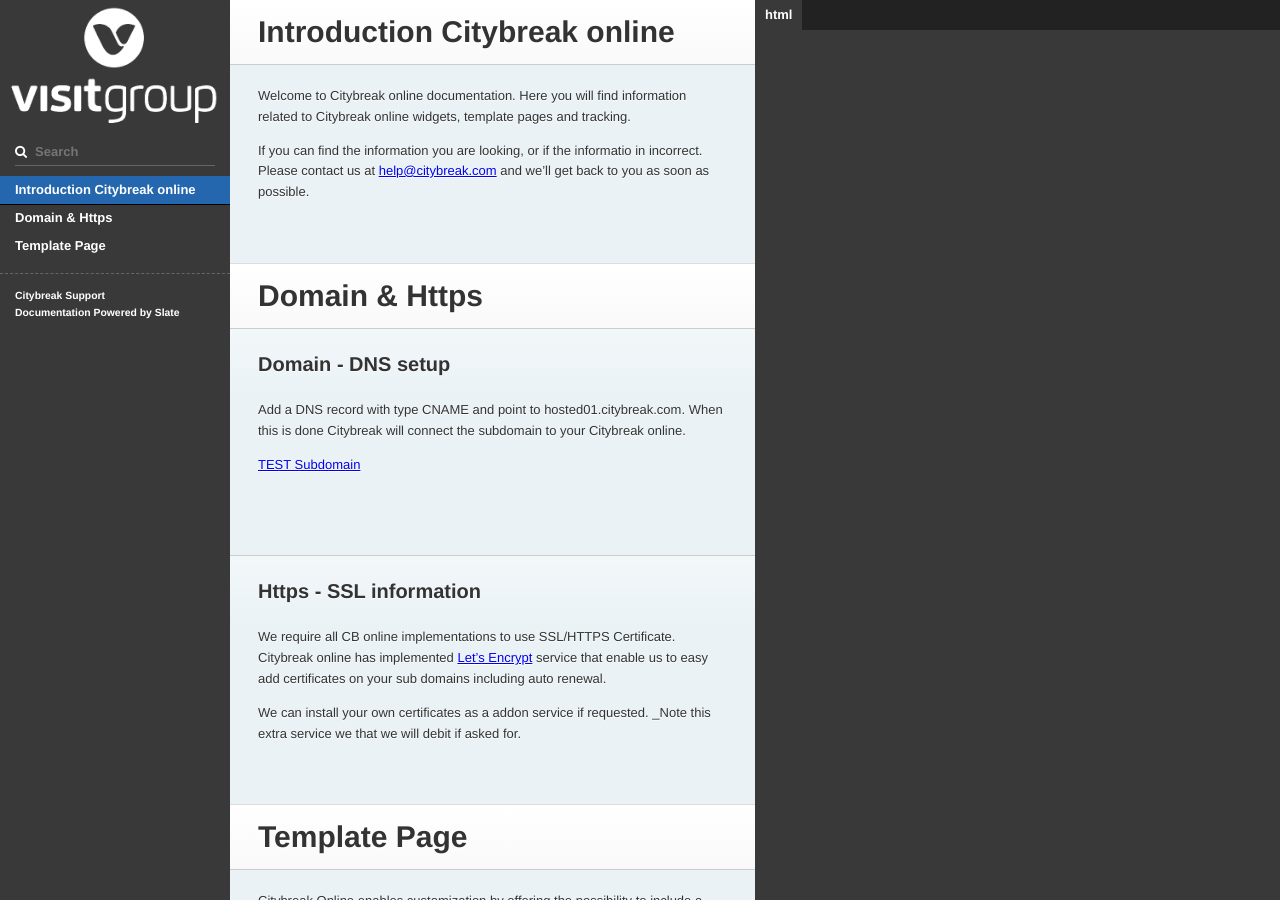
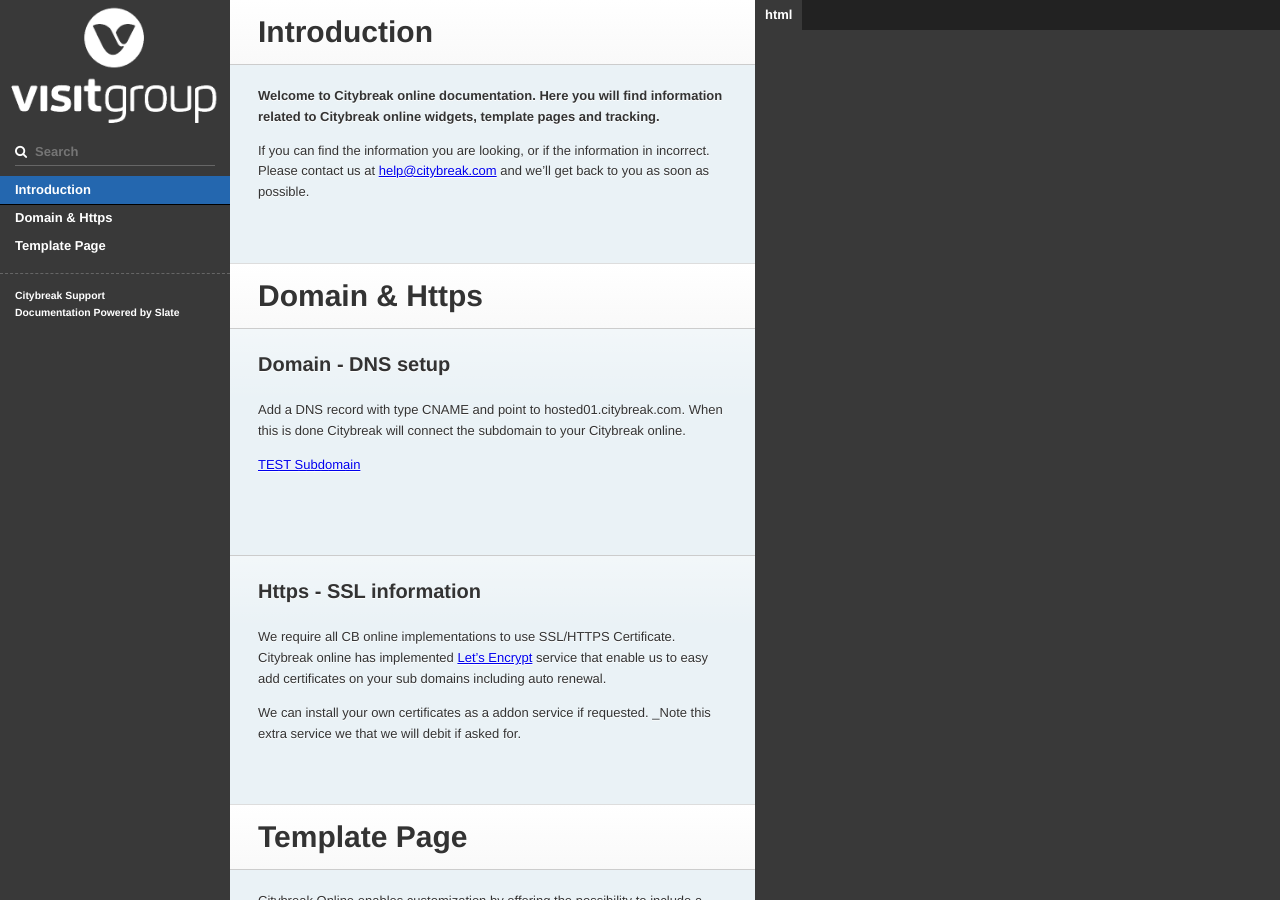
Before and after one commit to visit/citybreak-online-doc, a Jekyll site: the page built from index.md, in a window 1280 px wide and 900 px high. Built offline with Jekyll 4.4.1, drawn with Linux system fonts in a browser that asks for light colours; our own code applies the rules of GitHub Pages for plain Markdown files.

Commit message:
Update intro.md

```diff
--- a/_includes/intro.md
+++ b/_includes/intro.md
@@ -1,7 +1,7 @@
-# Introduction Citybreak online
+# Introduction
 
-Welcome to Citybreak online documentation.
-Here you will find information related to Citybreak online widgets, template pages and tracking.
+**Welcome to Citybreak online documentation.
+Here you will find information related to Citybreak online widgets, template pages and tracking.**
 
-If you can find the information you are looking, or if the informatio in incorrect.
+If you can find the information you are looking, or if the information in incorrect.
 Please contact us at <help@citybreak.com> and we'll get back to you as soon as possible.
```
